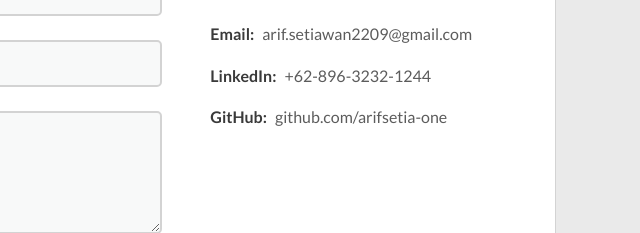
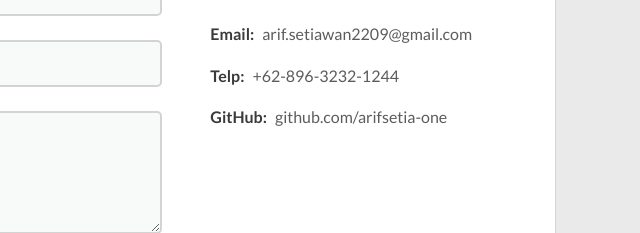
Before and after one commit to arifsetia-one/arif_setiawan-final_project, a plain HTML site: page index.html in a window 1280 px wide. Shown: the part 3524-3757 px from the top of the page, 602-1242 px from the left. Drawn offline with Linux system fonts and the light colour scheme.

Commit message:
update content skill description 4

```diff
--- a/index.html
+++ b/index.html
@@ -955,7 +955,7 @@
                     <p>Atau hubungi saya langsung melalui:</p>
                     <ul>
                         <li><strong>Email:</strong> arif.setiawan2209@gmail.com</li>
-                        <li><strong>LinkedIn:</strong> +62-896-3232-1244</li>
+                        <li><strong>Telp:</strong> +62-896-3232-1244</li>
                         <li><strong>GitHub:</strong> github.com/arifsetia-one</li>
                     </ul>
                 </div>
```
